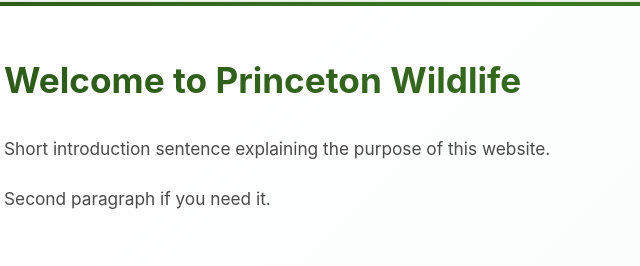
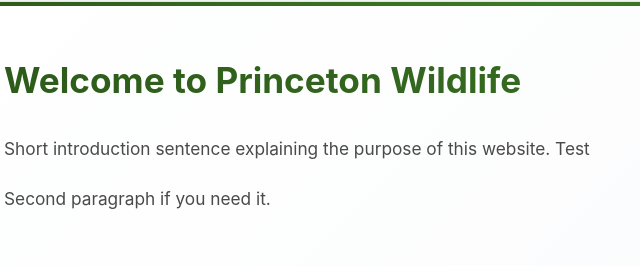
Before and after one commit to antkeyes/princeton_wildlife, a website: page index.html in a window 1280 px wide. Shown: the part 401-667 px from the top of the page, 92-732 px from the left. Drawn offline with Linux system fonts and the light colour scheme; no server answers.

Commit message:
Update index.html
test commit through github UI

```diff
--- a/index.html
+++ b/index.html
@@ -27,7 +27,7 @@
     <main class="container">
         <section class="intro-section">
             <h2>Welcome to Princeton Wildlife</h2>
-            <p>Short introduction sentence explaining the purpose of this website.</p>
+            <p>Short introduction sentence explaining the purpose of this website. Test</p>
             <p>Second paragraph if you need it.</p>
         </section>
 
```
